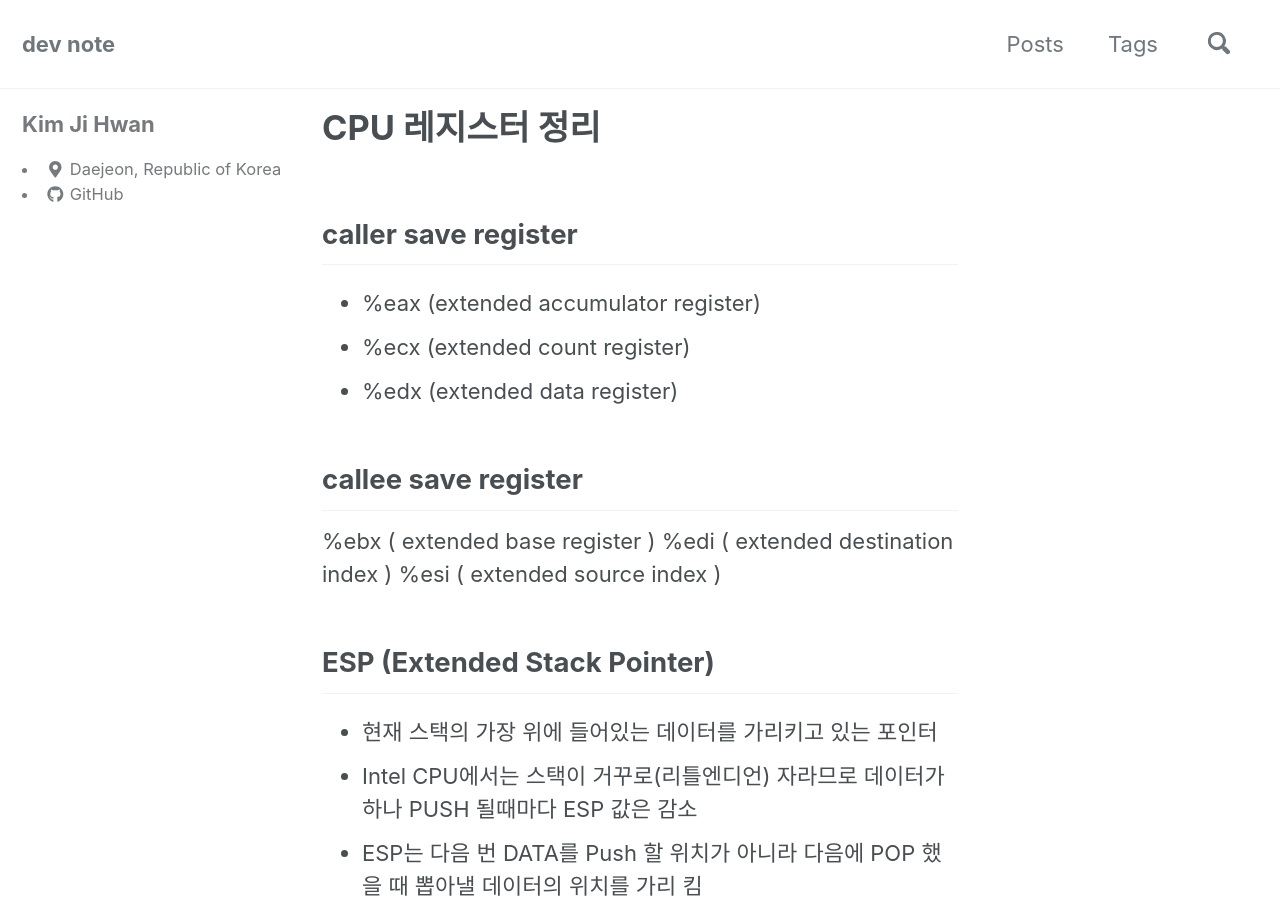
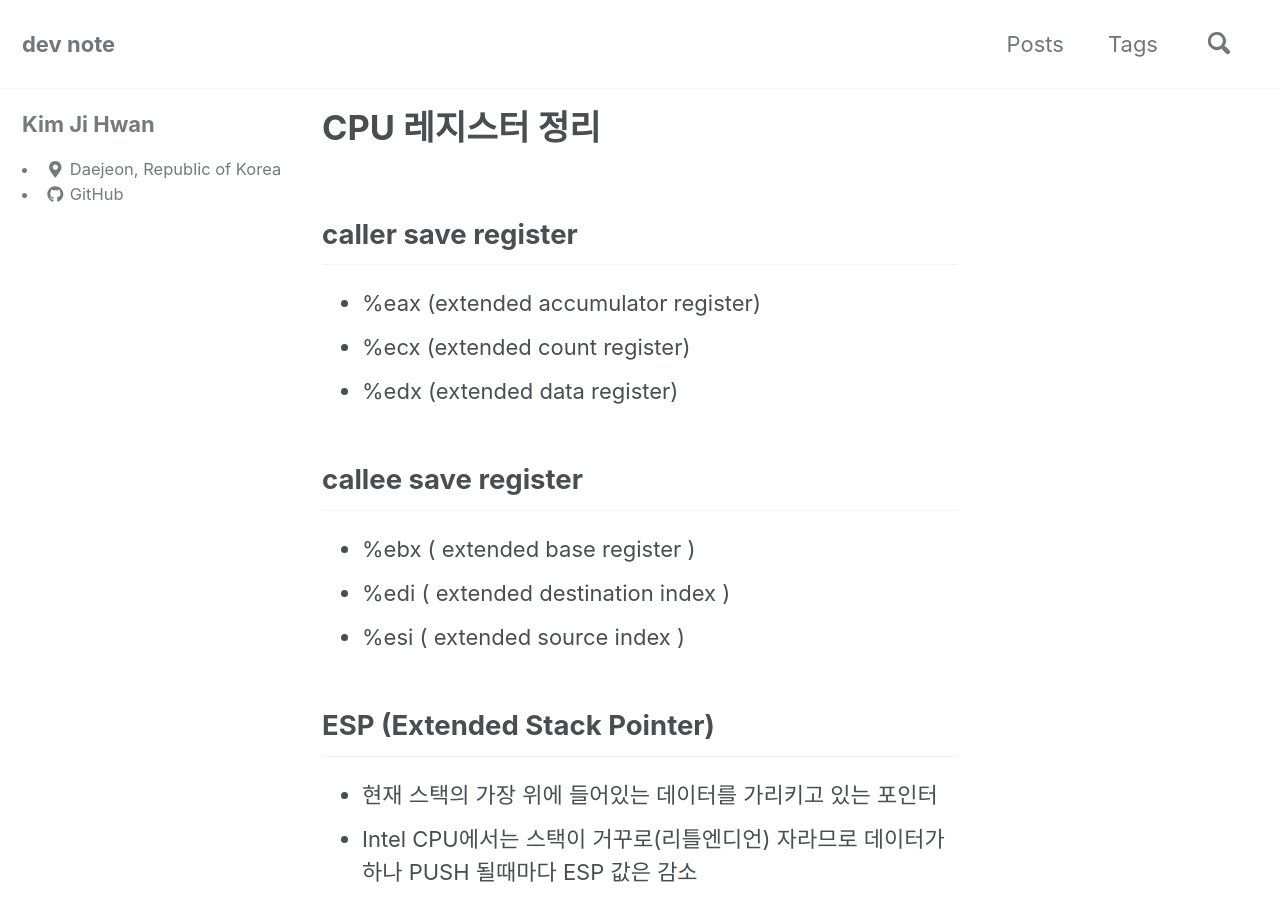
Before and after one commit to kimjh0/kimjh0.github.io, a Jekyll site: the page built from _posts/2019-08-29-CPU 레지스터 정리.md, in a window 1280 px wide and 900 px high. Built offline with Jekyll 4.4.1, drawn with Linux system fonts in a browser that asks for light colours; cached includes are drawn as plain includes; nearby versions of some CDN libraries.

```diff
--- a/_posts/2019-08-29-CPU 레지스터 정리.md
+++ b/_posts/2019-08-29-CPU 레지스터 정리.md
@@ -12,9 +12,9 @@ tags:
 
 ## callee save register
 
-%ebx ( extended base register )
-%edi ( extended destination index )
-%esi ( extended source index )
+- %ebx ( extended base register )
+- %edi ( extended destination index )
+- %esi ( extended source index )
 
 ## ESP (Extended Stack Pointer)
 
```
